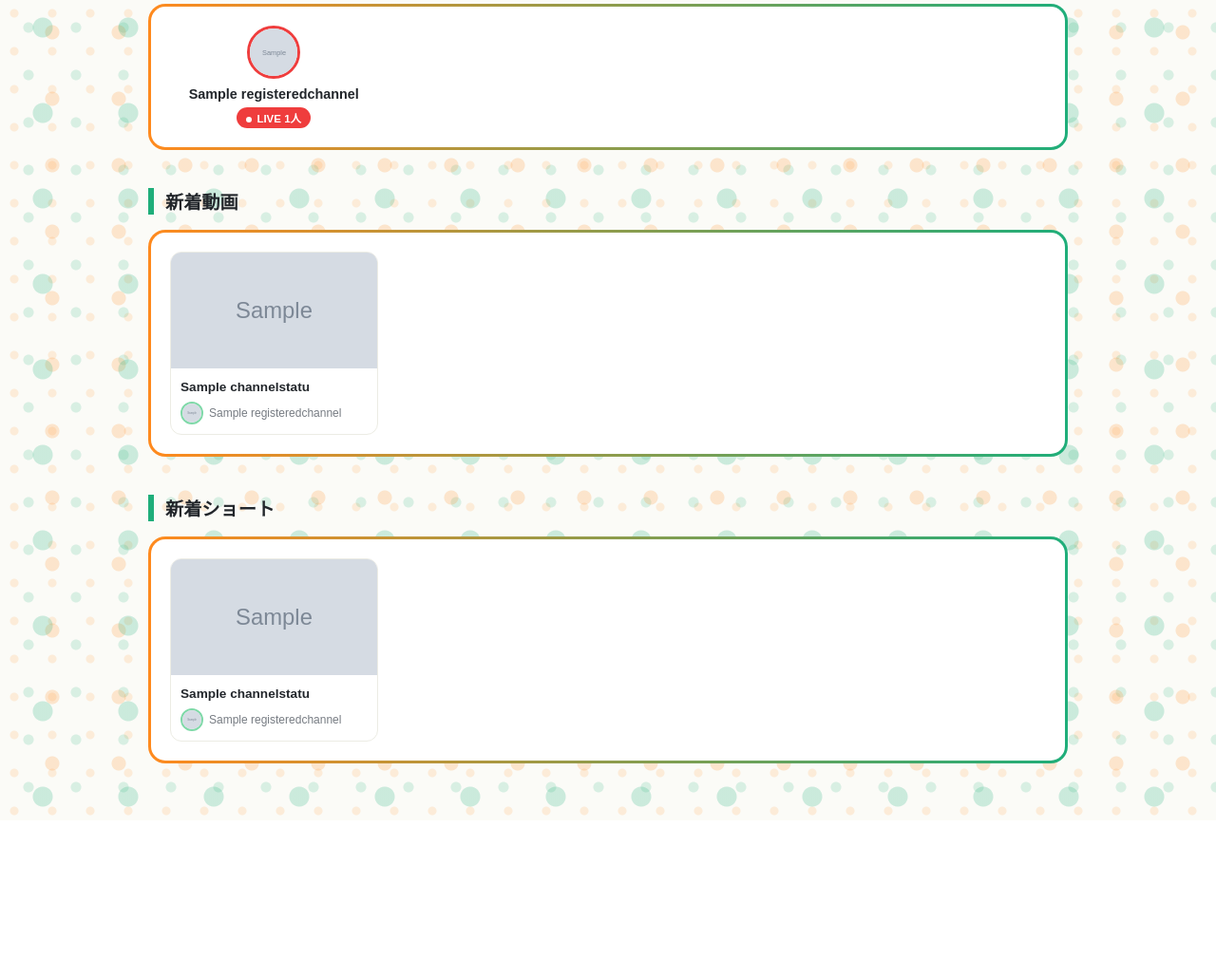
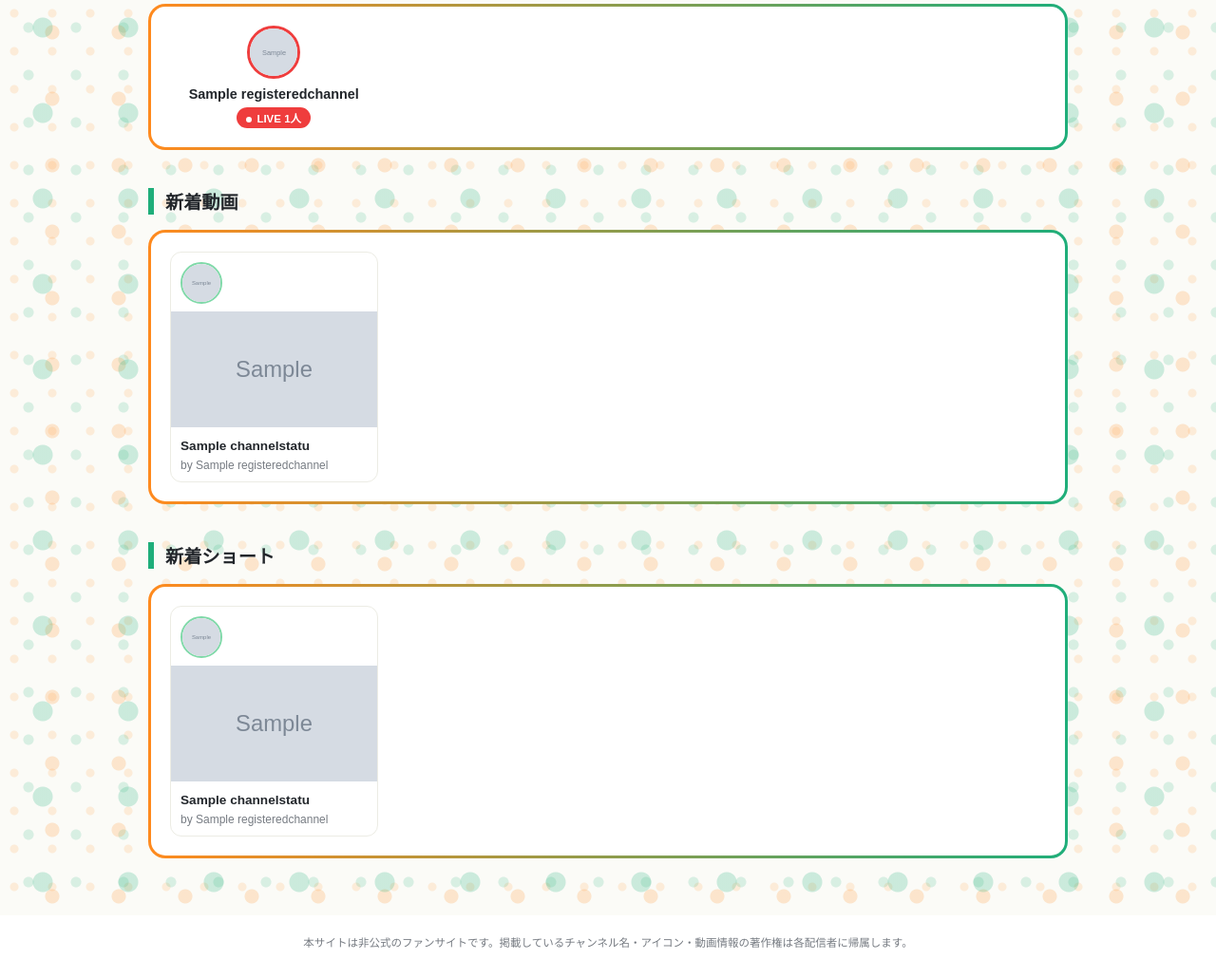
Before and after one commit to aoki098/spltube, a Django app: page / in a window 1280 px wide. Shown: the part 106-1136 px from the top of the page at 95% size. Before the commit the page ends 965 px from the top, so only its background shows below. Run offline with Django 5.2, Linux system fonts and the light colour scheme; tables that the repository leaves empty hold one stand-in row (values such as "Sample post"); grey boxes marked "Sample" are stand-in pictures; some web fonts are replaced.

Commit message:
カードのUI変更，免責表示の追加

```diff
--- a/streams/templates/streams/channel_list.html
+++ b/streams/templates/streams/channel_list.html
@@ -150,6 +150,16 @@
             box-shadow: 0 4px 12px rgba(0, 0, 0, 0.08);
         }
 
+        .video-card .card-icon {
+            width: 44px;
+            height: 44px;
+            border-radius: 50%;
+            object-fit: cover;
+            border: 2px solid var(--light-green);
+            display: block;
+            margin: 10px 0 8px 10px;
+        }
+
         .video-card .thumb {
             width: 100%;
             aspect-ratio: 16 / 9;
@@ -164,28 +174,31 @@
             line-clamp: 2;
             -webkit-box-orient: vertical;
             overflow: hidden;
-            padding: 10px 10px 6px;
+            padding: 10px 10px 4px;
             font-size: 0.85rem;
             font-weight: 700;
             line-height: 1.4;
             min-height: 2.4em;
         }
 
-        .video-card .channel-row {
-            display: flex;
-            align-items: center;
-            gap: 6px;
+        .video-card .by-line {
+            display: block;
             padding: 0 10px 10px;
             font-size: 0.75rem;
             color: var(--text-dim);
         }
 
-        .video-card .channel-row img {
-            width: 24px;
-            height: 24px;
-            border-radius: 50%;
-            object-fit: cover;
-            border: 2px solid var(--light-green);
+        footer {
+            background: #ffffff;
+            padding: 20px 16px 30px;
+            text-align: center;
+        }
+
+        footer p {
+            max-width: 1000px;
+            margin: 0 auto;
+            font-size: 0.72rem;
+            color: var(--text-dim);
         }
     </style>
 </head>
@@ -226,12 +239,10 @@
                         {% if status.new_video_exist %}
                         <li>
                             <a class="card video-card" href="https://www.youtube.com/watch?v={{ status.latest_video_id }}" target="_blank">
+                                <img class="card-icon" src="{{ status.which_channel.channel_icon }}" alt="">
                                 <img class="thumb" src="{{ status.latest_video_thumbnail }}" alt="">
                                 <span class="video-title">{{ status.latest_video_title }}</span>
-                                <span class="channel-row">
-                                    <img src="{{ status.which_channel.channel_icon }}" alt="">
-                                    {{ status.which_channel.channel_name }}
-                                </span>
+                                <span class="by-line">by {{ status.which_channel.channel_name }}</span>
                             </a>
                         </li>
                         {% endif %}
@@ -248,12 +259,10 @@
                         {% if status.new_short_exist %}
                         <li>
                             <a class="card video-card" href="https://www.youtube.com/shorts/{{ status.latest_short_id }}" target="_blank">
+                                <img class="card-icon" src="{{ status.which_channel.channel_icon }}" alt="">
                                 <img class="thumb" src="{{ status.latest_short_thumbnail }}" alt="">
                                 <span class="video-title">{{ status.latest_short_title }}</span>
-                                <span class="channel-row">
-                                    <img src="{{ status.which_channel.channel_icon }}" alt="">
-                                    {{ status.which_channel.channel_name }}
-                                </span>
+                                <span class="by-line">by {{ status.which_channel.channel_name }}</span>
                             </a>
                         </li>
                         {% endif %}
@@ -262,5 +271,9 @@
             </div>
         </div>
     </div>
+
+    <footer>
+        <p>本サイトは非公式のファンサイトです。掲載しているチャンネル名・アイコン・動画情報の著作権は各配信者に帰属します。</p>
+    </footer>
 </body>
 </html>
```
